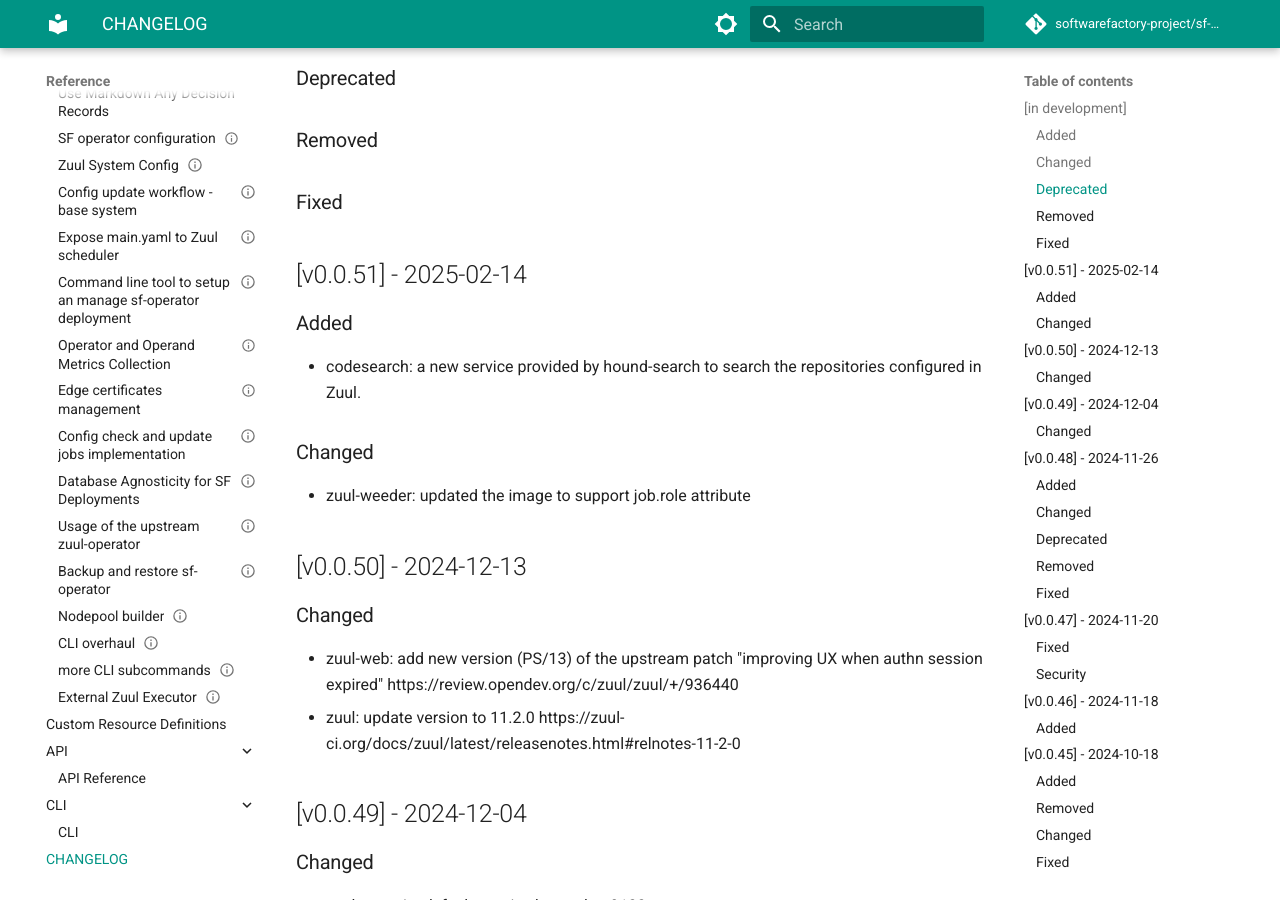
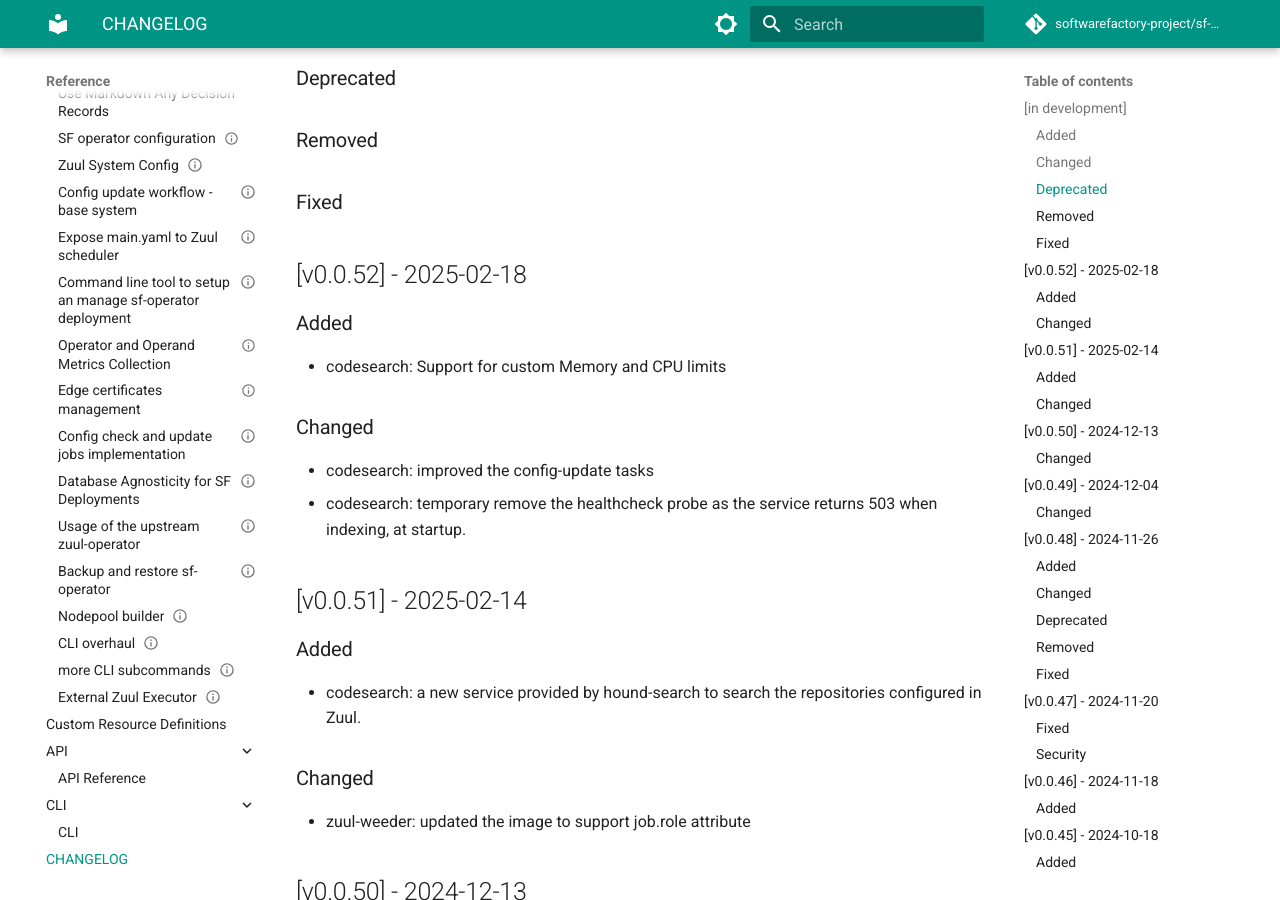
Before and after one commit to softwarefactory-project/sf-operator, an MkDocs documentation site: the page built from doc/reference/CHANGELOG.md, in a window 1280 px wide and 900 px high, scrolled down 405 px. Built offline with MkDocs 1.6.1 and Material for MkDocs 9.7.7, drawn with Linux system fonts in a browser that asks for light colours; comment, search, counter and statistics services are not loaded.

Commit message:
Release - v0.0.52
Change-Id: I9f5bd05fb0e24870b5c510439fec2bacb8d15a51

```diff
--- a/doc/reference/CHANGELOG.md
+++ b/doc/reference/CHANGELOG.md
@@ -9,6 +9,17 @@
 ### Deprecated
 ### Removed
 ### Fixed
+
+## [v0.0.52] - 2025-02-18
+
+### Added
+
+- codesearch: Support for custom Memory and CPU limits
+
+### Changed
+
+- codesearch: improved the config-update tasks
+- codesearch: temporary remove the healthcheck probe as the service returns 503 when indexing, at startup.
 
 ## [v0.0.51] - 2025-02-14
 
```
